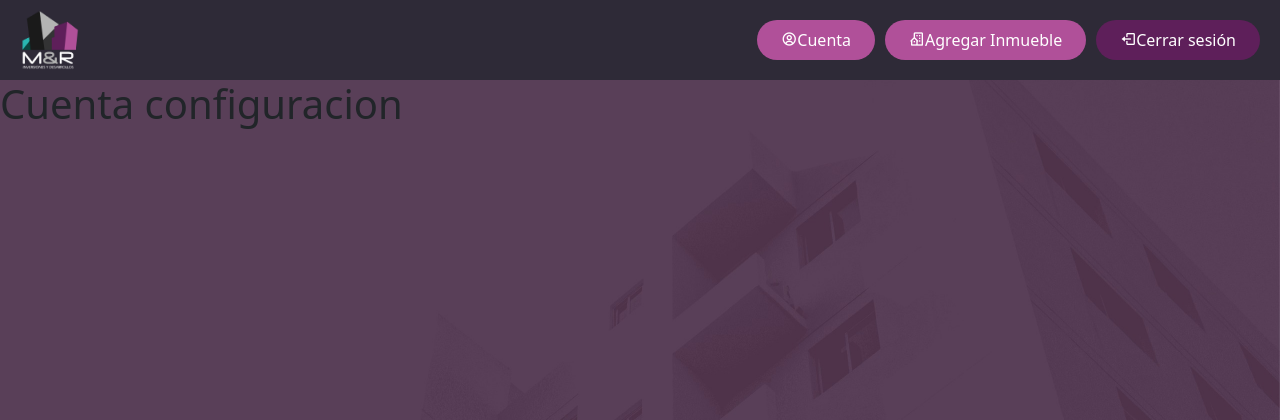
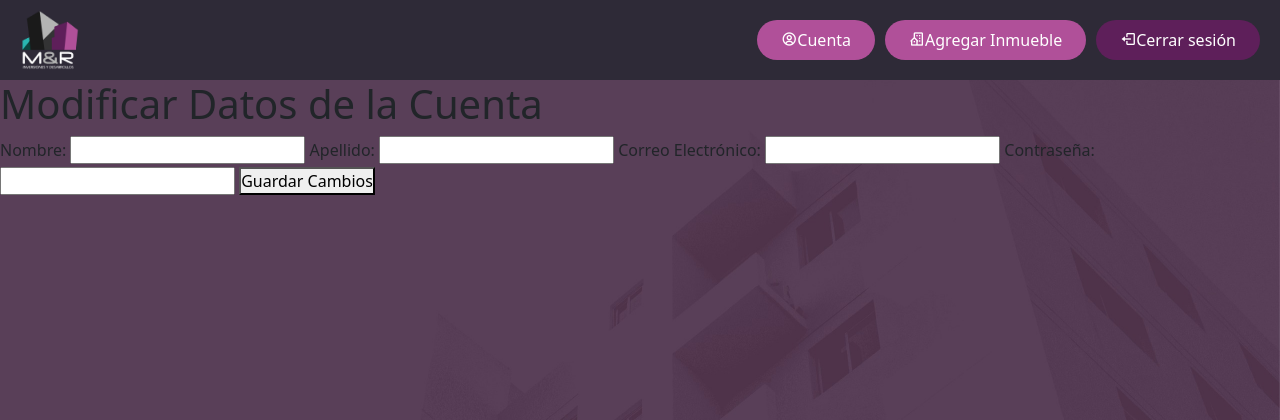
Before and after one commit to UNEG-Ing-Software-II/real_estate_management, a Django app: page /app/cuenta_usuario in a window 1280 px wide. Shown: the top 420 px of the page. Run offline with Django 5.2, Linux system fonts and the light colour scheme; the visitor is signed in with stand-in values (Sample User, id 1).

Commit message:
Actualizar datos usuario
Lógica base para actualizar los campos nombre, apellido, correo y contraseña de un usuario

```diff
--- a/app_Principal/templates/datos_cuenta.html
+++ b/app_Principal/templates/datos_cuenta.html
@@ -1,20 +1,31 @@
-{% extends 'base/base.html'%}
-
+{% extends 'base/base.html' %}
 {% load static %}
 
 {% block extra_styles %}
     <link rel="stylesheet" href="{% static '/styles/style.css' %}">
 {% endblock %}
 
+{% block content %}
+    <h1>Modificar Datos de la Cuenta</h1>
+    {% if messages %}
+        {% for message in messages %}
+            <div>{{ message }}</div>
+        {% endfor %}
+    {% endif %}
+    <form action="{% url 'cuenta usuario' %}" method="post">
+        {% csrf_token %}
+        <label for="nombre">Nombre:</label>
+        <input type="text" id="nombre" name="nombre" value="{{ usuario.nombre }}" required>
 
+        <label for="apellido">Apellido:</label>
+        <input type="text" id="apellido" name="apellido" value="{{ usuario.apellido }}" required>
 
+        <label for="correo">Correo Electrónico:</label>
+        <input type="email" id="correo" name="correo" value="{{ usuario.correo }}" required>
 
+        <label for="password">Contraseña:</label>
+        <input type="password" id="password" name="password">
 
-{% block content %}
-
-
-<h1>Cuenta configuracion</h1>
-
-
-
+        <button type="submit">Guardar Cambios</button>
+    </form>
 {% endblock %}
--- a/app_Principal/views.py
+++ b/app_Principal/views.py
@@ -6,6 +6,8 @@ from django.contrib.auth import authenticate, login, logout
 from django.contrib.auth.decorators import login_required
 from django.contrib import messages  # importacion para mensajes de error
 from django.shortcuts import render, redirect, get_object_or_404
+from django.db import IntegrityError
+from django.contrib.auth import update_session_auth_hash
 
 # Create your views here.
 def index(request):
@@ -107,12 +109,44 @@ def crear_usuario(request):
 
 # ---------------------------------------------------------------
 
-def cuenta_usuario (request):
-    return render(request, 'datos_cuenta.html')
 
+@login_required(login_url='login')
+def cuenta_usuario(request):
+    usuario = request.user
 
+    if request.method == 'POST':
+        cedula_nueva = request.POST.get('cedula')
+        nombre_nuevo = request.POST.get('nombre')
+        apellido_nuevo = request.POST.get('apellido')
+        correo_nuevo = request.POST.get('correo')
+        password_nueva = request.POST.get('password')
 
+        # Verificar y actualizar los datos del usuario
+        '''if cedula_nueva:
+            if Usuario.objects.exclude(pk=usuario.pk).filter(cedula=cedula_nueva).exists():
+                messages.error(request, 'Esta cédula ya está en uso por otro usuario.')
+                return redirect('cuenta usuario')
+            else:
+                usuario.cedula = cedula_nueva'''
+        if nombre_nuevo:
+            usuario.nombre = nombre_nuevo
+        if apellido_nuevo:
+            usuario.apellido = apellido_nuevo
+        if correo_nuevo:
+            if Usuario.objects.exclude(pk=usuario.pk).filter(correo=correo_nuevo).exists():
+                messages.error(request, 'Este correo ya está en uso por otro usuario.')
+                return redirect('cuenta usuario')
+            else:
+                usuario.correo = correo_nuevo
+        if password_nueva:
+            usuario.set_password(password_nueva)
 
+        usuario.save()
+        messages.success(request, 'Datos actualizados correctamente.')
+        return redirect('cuenta usuario')
+    else:
+        # Pasar el usuario al contexto si no hay una solicitud POST
+        return render(request, 'datos_cuenta.html', {'usuario': usuario})
 
 
 
```
